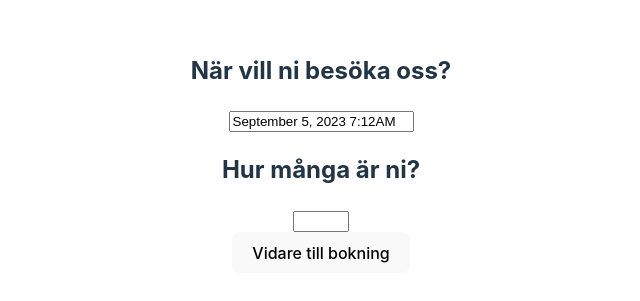
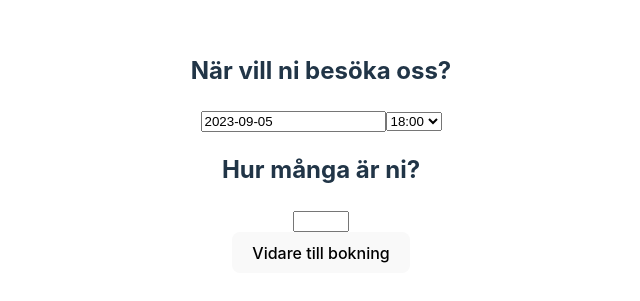
Before and after one commit to KennedyB1/Restaurangen, a React (Vite) app in the folder Restaurangen/: page /bokning in a window 1280 px wide. Shown: the part 247-548 px from the top of the page, without its empty margins (319-959 px from the left). Built offline with nearby package versions, Linux system fonts and the light colour scheme; no server answers.

Commit message:
working on a function to check if the picked time and date is avaible

```diff
--- a/Restaurangen/src/Components/Booking.tsx
+++ b/Restaurangen/src/Components/Booking.tsx
@@ -1,43 +1,85 @@
-import { ChangeEvent, useEffect } from "react"
+import { ChangeEvent, useContext, useEffect } from "react"
 import 'react-datepicker/dist/react-datepicker.css'
 import { useState } from "react";
 import DatePicker from "react-datepicker"
 import "../calendar.css"
+import { getBookings } from "../services/restaurantServices";
+import { restaurantIdContext } from "../contexts/restaurantIdContext";
+
+interface IBooking {
+    id: string;
+    restaurantId: string;
+    date: string;
+    time: string;
+    numberOfGuests: number;
+    customerId: string;
+}
 
 
 export const Booking = () => {
+    const restaurantId = useContext(restaurantIdContext);
     const [date, setDate] = useState<Date>(new Date());
+    const [time, setTime] = useState<string>('18:00');
     const [guests, setGuests] = useState<string>('1');
-    console.log(guests)
+    const [bookings, setBookings] = useState<IBooking[]>([]);
     const passedDates = (date: Date) => new Date() <= date;
 
+    // hämta bokningar från databasen
     useEffect(() => {
-        console.log(date)
-    }, [setDate, date]);
+        async function fetchBookings() {
+            const bookings = await getBookings(restaurantId);
+            setBookings(bookings);
+        }
+        fetchBookings();
+    },[restaurantId]);
+
+    // funktion som kollar om det finns tillräckligt många lediga bord för valt datum och tid
+    const checkAviability = (time: string, date: Date, guests: string) => {
+        const dateToCheck = date.toISOString().slice(0, 10);
+        const guestsAmount = parseInt(guests);
+        let tables = 1;
+
+         //om antalet gäster är mindre än 6=1 bord, 12=2 bord
+        if (guestsAmount > 6) {
+            tables = 2;
+        } else if (guestsAmount > 12) {
+            tables = 3;
+        }
+
+        //Gör en array med andra bokningar för samma tid och datum tiden och datumet
+
+        //om arrayen är kortare än antalet bord så finns det plats, annars inte
+        const isAvaible = tables < (15 - bookings.length) ? true : false;
+
+        //hitta ett sätt att lägga två bokningar om antalet gäster är över 6
+    }
+
 
     return <>
         <div>
             <h2>När vill ni besöka oss?</h2>
-            <DatePicker
-                showTimeSelect
-                timeIntervals={180}
-                filterDate={passedDates}
-                minTime={new Date(0,0,0,18,0)}
-                maxTime={new Date(0,0,0,21,0)}
-                selected={date}
-                onChange={(date: Date) => setDate(date)}
-                dateFormat="MMMM d, yyyy h:mmaa">
-            </DatePicker>
+            <div>
+                <DatePicker
+                    filterDate={passedDates}
+                    selected={date}
+                    onChange={(date: Date) => setDate(date)}
+                    dateFormat="yyyy-MM-dd">
+                </DatePicker>
+                <select onChange={(e : ChangeEvent<HTMLSelectElement>) => setTime(e.target.value)}>
+                    <option value="18:00">18:00</option>
+                    <option value="21:00">21:00</option>
+                </select>
+            </div>
         </div>
         <div>
             <h2>Hur många är ni?</h2>
             <input
                 type="number"
                 min="1"
-                max="20"
+                max="12"
                 onChange={(e : ChangeEvent<HTMLInputElement>) => setGuests(e.target.value)}>
             </input>
         </div>
-        <button>Vidare till bokning</button>
+        <button onClick={() => checkAviability(time, date, guests)}>Vidare till bokning</button>
     </>
 }
--- a/Restaurangen/src/contexts/restaurantIdContext 2.tsx
+++ /dev/null
@@ -1,3 +0,0 @@
-import { createContext } from "react";
-
-export const restaurantIdContext = createContext('');
```
